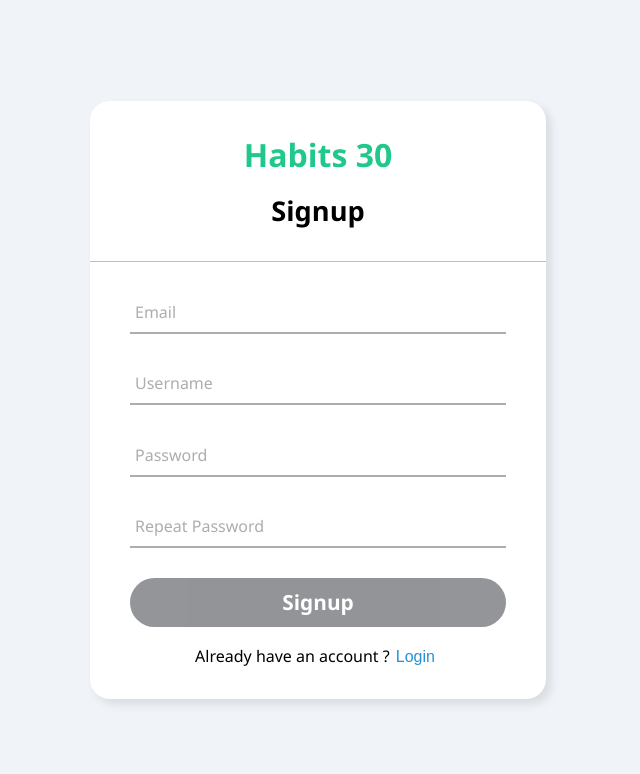
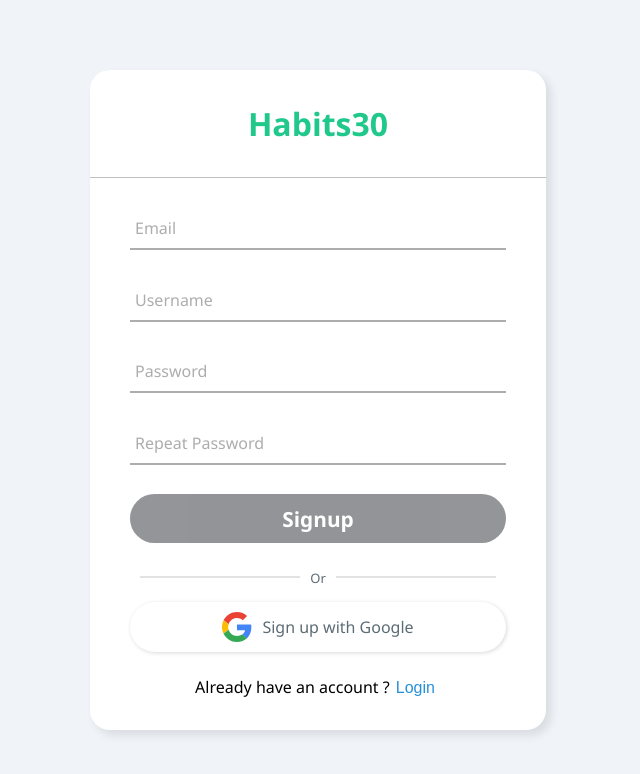
Before and after one commit to Jordan6794/Habits30, a React (Create React App) app: page /signup in a window 1280 px wide. Shown: the top 774 px of the page, without its empty margins (322-962 px from the left). Built offline with nearby package versions, Linux system fonts and the light colour scheme; no server answers.

Commit message:
GOAuth button design & small changes auth design

```diff
--- a/src/components/App.css
+++ b/src/components/App.css
@@ -345,6 +345,19 @@ Table
 	padding: 0;
 }
 
+.btn-google {
+	width: 100%;
+	height: 50px;
+	display: flex;
+	justify-content: center;
+	align-items: center;
+	background-color: white;
+	color: rgb(92, 108, 117);
+	box-shadow: rgba(0, 0, 0, 0.15) 1px 1px 4px;
+	border-radius: 25px;
+	margin-bottom: 0.5em;
+}
+
 .habitCell{
 	border-bottom: 1px solid #dddddd;
 }
--- a/src/components/Auth/Auth.module.css
+++ b/src/components/Auth/Auth.module.css
@@ -27,7 +27,7 @@
 
 .upperDiv {
 	margin-bottom: 1em;
-	padding-bottom: 2em;
+	padding-bottom: 1em;
 	border-bottom: 1px solid silver;
 }
 
@@ -112,12 +112,47 @@
 	color: red;
 }
 
-/* ====Google Auth==== */
-.googleContainerDiv {
+/* ====Or Div==== */
+.orDiv {
 	display: flex;
-	justify-content: center;
+    -webkit-box-align: center;
+    align-items: center;
+    width: 100%;
+    margin: 1em 0;
 }
 
+.orDiv::before,
+.orDiv::after {
+	content: "";
+    flex: 0 1 100%;
+    border-bottom: 1px solid rgb(193, 199, 198);
+    margin: 0px 10px;
+    transform: translateY(-50%);
+}
+
+.orSpan {
+	font-size: 13px;
+    line-height: 16px;
+    font-weight: normal;
+    color: rgb(92, 108, 117);
+    text-align: center;
+}
+
+/* ====Google Auth==== */
+.googleLogo {
+	height: 30px;
+	margin-right: 10px;
+}
+
+.googleBtnText {
+	font-size: 1rem;
+	font-weight: 500;
+}
+
+/* ====Switch==== */
+.switchLogin_signup {
+	margin-top: 1.5em;
+}
 
 /* ====Demo==== */
 .demoText {
--- a/src/components/Auth/AuthForm.tsx
+++ b/src/components/Auth/AuthForm.tsx
@@ -1,8 +1,7 @@
 import React, { useEffect, useState } from 'react'
 import { useNavigate } from 'react-router-dom'
-
-// import axios from 'axios'
-// import { useGoogleLogin } from '@react-oauth/google'
+import axios from 'axios'
+import { useGoogleLogin } from '@react-oauth/google'
 
 import { signup, signin, googleAuth } from '../../actions/auth'
 import { FormData, GoogleAuthData } from './formData.model'
@@ -10,6 +9,7 @@ import { matchErrorToMessage } from '../../services/errorManagement.service'
 import { DEMO_ACCOUNT_USERNAME } from '../../consts/consts'
 
 import styles from './Auth.module.css'
+import GoogleLogoSVG from './GoogleLogoSVG'
 
 export default function AuthForm({
 	isSignup, isDemo
@@ -41,7 +41,7 @@ export default function AuthForm({
 
 		async function handleDemo(){
 			setDemoMessage('Creating your demo account...')
-			const randomNumber = Math.round(Math.random()*10000)
+			const randomNumber = Math.round(Math.random()*100000)
 			const credentials = {
 				email: `Demo${randomNumber}@demo.com`,
 				username: DEMO_ACCOUNT_USERNAME,
@@ -151,49 +151,48 @@ export default function AuthForm({
 		}
 	}
 
-	// const googleLogin = useGoogleLogin({
-	// 	onSuccess: async (tokenResponse) => {
-	// 	setError('')
-	// 	try {
-	// 		const userInfo = await axios.get(
-	// 			'https://www.googleapis.com/oauth2/v3/userinfo',
-	// 			{ headers: { Authorization: `Bearer ${tokenResponse.access_token}` } },
-	// 		);
+	const googleLogin = useGoogleLogin({
+		onSuccess: async (tokenResponse) => {
+		setError('')
+		try {
+			const userInfo = await axios.get(
+				'https://www.googleapis.com/oauth2/v3/userinfo',
+				{ headers: { Authorization: `Bearer ${tokenResponse.access_token}` } },
+			);
 
-	// 		//we received correct user infos
-	// 		if(userInfo?.data?.sub){
-	// 			const { given_name, email, sub} = userInfo.data
-	// 			const googleLoginData: GoogleAuthData = { given_name, email, sub }
-	// 			console.log(googleLoginData)
+			//we received correct user infos
+			if(userInfo?.data?.sub){
+				const { given_name, email, sub} = userInfo.data
+				const googleLoginData: GoogleAuthData = { given_name, email, sub }
+				console.log(googleLoginData)
 
-	// 			const data = await googleAuth(googleLoginData)
-	// 			if (data) {
-	// 				localStorage.setItem('User', JSON.stringify(data))
-	// 				navigate('/', {replace: true})
-	// 				window.location.reload()
-	// 			}
-	// 		}
-	// 		else {
-	// 			console.log('User infos were not received properly, response : ', userInfo)
-	// 			setError('Something went wrong with google authentification. Please try again')
-	// 		}
-	// 	} catch (error) {
-	// 		console.log(error)
-	// 		setError('Something went wrong with google authentification. Please try again')
-	// 	}
-	// 	},
-	// 	onError: errorResponse => {
-	// 		console.log(errorResponse)
-	// 		setError('Something went wrong with google authentification. Please try again')
-	// 	},
-	// });
+				const data = await googleAuth(googleLoginData)
+				if (data) {
+					localStorage.setItem('User', JSON.stringify(data))
+					navigate('/', {replace: true})
+					window.location.reload()
+				}
+			}
+			else {
+				console.log('User infos were not received properly, response : ', userInfo)
+				setError('Something went wrong with google authentification. Please try again')
+			}
+		} catch (error) {
+			console.log(error)
+			setError('Something went wrong with google authentification. Please try again')
+		}
+		},
+		onError: errorResponse => {
+			console.log(errorResponse)
+			setError('Something went wrong with google authentification. Please try again')
+		},
+	});
 
 
 	return (
 		<div className={styles.formDiv}>
 			<div className={styles.upperDiv}>
-				<h3 className={styles.logo}>Habits 30</h3>
-				<h3 className={styles.title}>{isSignup ? 'Signup' : 'Login'}</h3>
+				<h3 className={styles.logo}>Habits30</h3>
 			</div>
 			{demoMessage && <p className={styles.demoText}>{demoMessage}</p>}
 			{demoSuccess && <p className={styles.demoSuccess}>{demoSuccess}</p>}
@@ -251,10 +250,15 @@ export default function AuthForm({
 						{isSignup ? 'Signup' : 'Login'}
 					</button>
 
+					<div className={styles.orDiv}>
+						<span className={styles.orSpan}>Or</span>
+					</div>
+
 					{/* Google login */}
-					{/* <button type='button' onClick={() => googleLogin()}>
-					Sign in with Google 🚀{' '}
-					</button> */}
+					<button className='btn btn-google' type='button' onClick={() => googleLogin()}>
+						<GoogleLogoSVG />
+						<p className={styles.googleBtnText} >{isSignup? 'Sign up' : 'Log in'} with Google</p>
+					</button>
 
 					<div className={styles.errorDiv}>
 						{error && <p className={styles.errorMessage}>{error}</p>}
--- /dev/null
+++ b/src/components/Auth/GoogleLogoSVG.tsx
@@ -0,0 +1,12 @@
+import { FunctionComponent } from "react";
+
+import styles from "./Auth.module.css"
+
+const GoogleLogoSVG: FunctionComponent = () => {
+
+    return(
+        <svg version="1.1" xmlns="http://www.w3.org/2000/svg" viewBox="0 0 48 48" className={styles.googleLogo}><g><path fill="#EA4335" d="M24 9.5c3.54 0 6.71 1.22 9.21 3.6l6.85-6.85C35.9 2.38 30.47 0 24 0 14.62 0 6.51 5.38 2.56 13.22l7.98 6.19C12.43 13.72 17.74 9.5 24 9.5z"></path><path fill="#4285F4" d="M46.98 24.55c0-1.57-.15-3.09-.38-4.55H24v9.02h12.94c-.58 2.96-2.26 5.48-4.78 7.18l7.73 6c4.51-4.18 7.09-10.36 7.09-17.65z"></path><path fill="#FBBC05" d="M10.53 28.59c-.48-1.45-.76-2.99-.76-4.59s.27-3.14.76-4.59l-7.98-6.19C.92 16.46 0 20.12 0 24c0 3.88.92 7.54 2.56 10.78l7.97-6.19z"></path><path fill="#34A853" d="M24 48c6.48 0 11.93-2.13 15.89-5.81l-7.73-6c-2.15 1.45-4.92 2.3-8.16 2.3-6.26 0-11.57-4.22-13.47-9.91l-7.98 6.19C6.51 42.62 14.62 48 24 48z"></path><path fill="none" d="M0 0h48v48H0z"></path></g></svg>
+    )
+}
+
+export default GoogleLogoSVG
```
